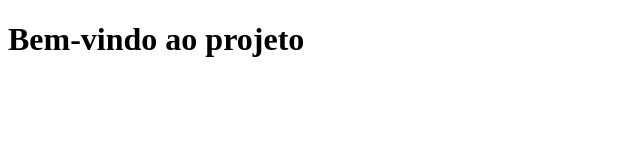
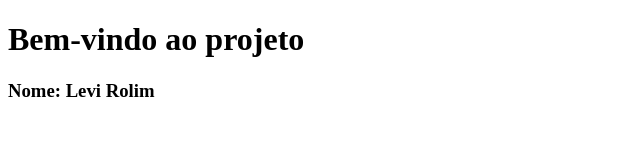
Before and after one commit to LeHiRoLiM/unifor-ab, a plain HTML site: page arquivinho.html in a window 1280 px wide. Shown: the whole page, without its empty margins (0-640 px from the left). Drawn offline with Linux system fonts and the light colour scheme.

Commit message:
Adicionando a apresentação

```diff
--- a/arquivinho.html
+++ b/arquivinho.html
@@ -7,5 +7,7 @@
 </head>
 <body>
     <h1>Bem-vindo  ao projeto</h1>
+
+    <h3>Nome: Levi Rolim</h3>
 </body>
 </html>
```
